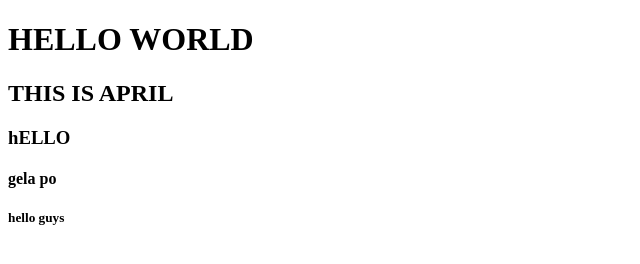
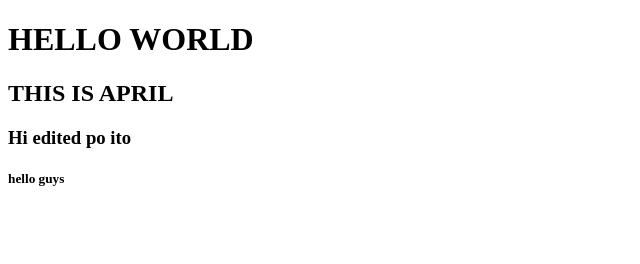
Before and after one commit to gloreanne19/testing, a plain HTML site: page index.html in a window 1280 px wide. Shown: the whole page, without its empty margins (0-640 px from the left). Drawn offline with Linux system fonts and the light colour scheme.

Commit message:
update #2

```diff
--- a/index.html
+++ b/index.html
@@ -8,8 +8,7 @@
 <body>
     <h1>HELLO WORLD</h1>
     <H2>THIS IS APRIL</H2>
-    <H3>hELLO</H3>
-    <h4>gela po</h4>
+    <H3>Hi edited po ito</H3>
     <h5>hello guys</h5>
 </body>
 </html>
```
